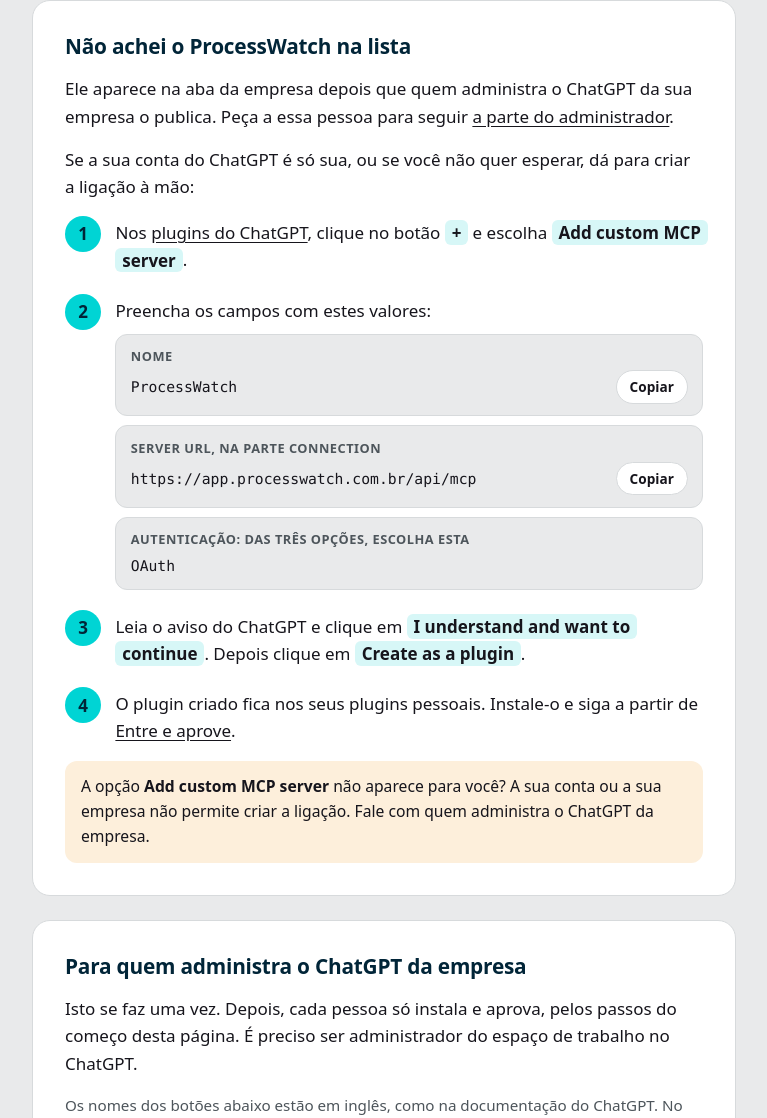
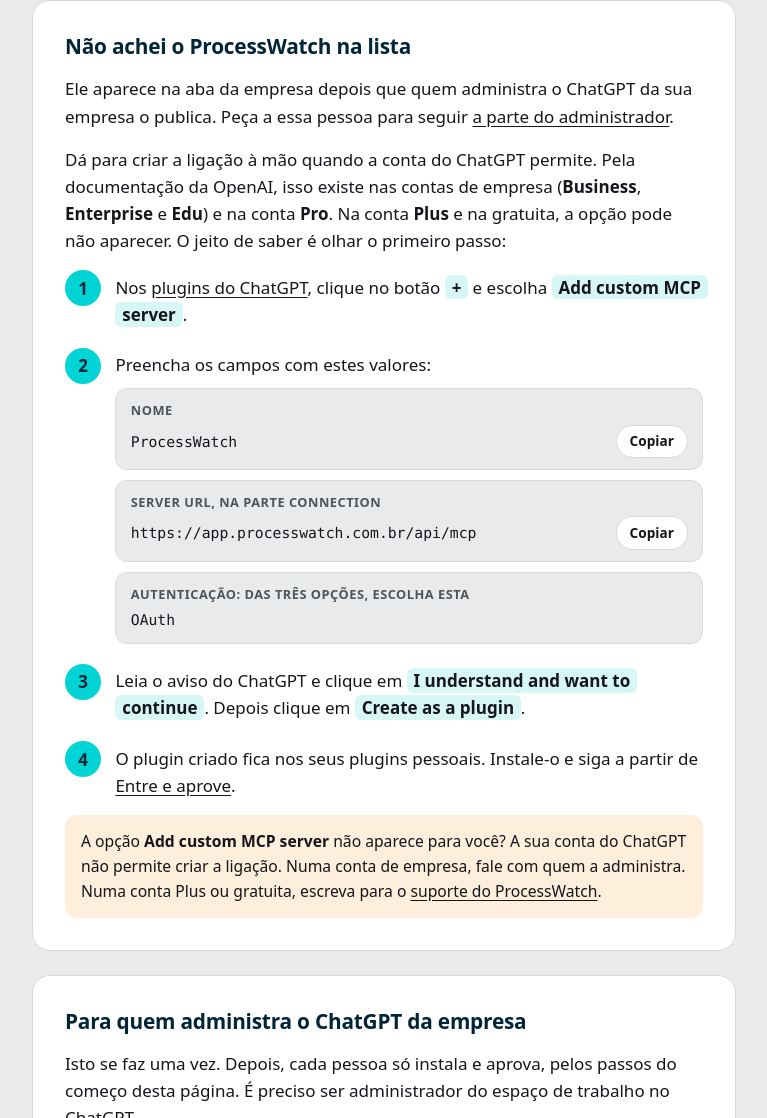
Before and after one commit to rvluft/ProcessWatch-MCP, a plain HTML site: page docs/index.html in a window 1280 px wide. Shown: the part 1453-2571 px from the top of the page, without its empty margins (256-1023 px from the left). Drawn offline with Linux system fonts and the light colour scheme.

Commit message:
fix: o guia diz em quais planos do ChatGPT a ligação manual existe
O guia dizia que quem tem uma conta só sua do ChatGPT podia criar a ligação à
mão. A documentação da OpenAI só garante essa opção nas contas Business,
Enterprise e Edu (no Business, para administradores e donos) e na conta Pro.
Na conta Plus e na gratuita ela pode não aparecer.

O guia e o LEIAME passam a dizer isso, e o aviso de quem não vê a opção
aponta o suporte do ProcessWatch para quem tem conta Plus ou gratuita.

Co-Authored-By: Claude Fable 5.2 <noreply@anthropic.com>
Claude-Session: https://claude.ai/code/session_01UgTtkB4YwULM8zF1kXEPkU

```diff
--- a/docs/index.html
+++ b/docs/index.html
@@ -198,7 +198,7 @@
   <section id="fora-da-lista" aria-labelledby="t-fora">
     <h2 id="t-fora">Não achei o ProcessWatch na lista</h2>
     <p>Ele aparece na aba da empresa depois que quem administra o ChatGPT da sua empresa o publica. Peça a essa pessoa para seguir <a href="#administrador">a parte do administrador</a>.</p>
-    <p>Se a sua conta do ChatGPT é só sua, ou se você não quer esperar, dá para criar a ligação à mão:</p>
+    <p>Dá para criar a ligação à mão quando a conta do ChatGPT permite. Pela documentação da OpenAI, isso existe nas contas de empresa (<strong>Business</strong>, <strong>Enterprise</strong> e <strong>Edu</strong>) e na conta <strong>Pro</strong>. Na conta <strong>Plus</strong> e na gratuita, a opção pode não aparecer. O jeito de saber é olhar o primeiro passo:</p>
     <ol class="passos">
       <li><div>
         <p>Nos <a href="https://chatgpt.com/plugins" target="_blank" rel="noopener">plugins do ChatGPT</a>, clique no botão <span class="tecla">+</span> e escolha <span class="tecla">Add custom MCP server</span>.</p>
@@ -216,7 +216,7 @@
         <p>O plugin criado fica nos seus plugins pessoais. Instale-o e siga a partir de <a href="#instalar">Entre e aprove</a>.</p>
       </div></li>
     </ol>
-    <p class="aviso">A opção <strong>Add custom MCP server</strong> não aparece para você? A sua conta ou a sua empresa não permite criar a ligação. Fale com quem administra o ChatGPT da empresa.</p>
+    <p class="aviso">A opção <strong>Add custom MCP server</strong> não aparece para você? A sua conta do ChatGPT não permite criar a ligação. Numa conta de empresa, fale com quem a administra. Numa conta Plus ou gratuita, escreva para o <a href="#suporte">suporte do ProcessWatch</a>.</p>
   </section>
 
   <section id="administrador" aria-labelledby="t-adm">
```
Also changed, not shown: 1 other file.
